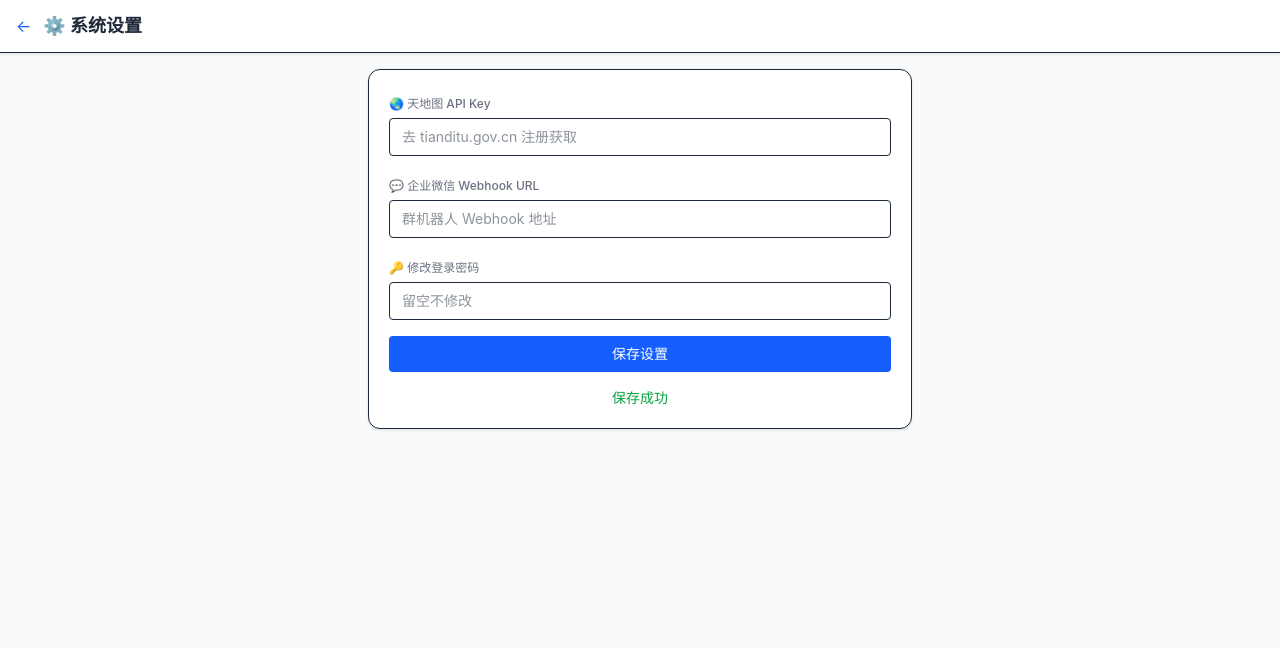
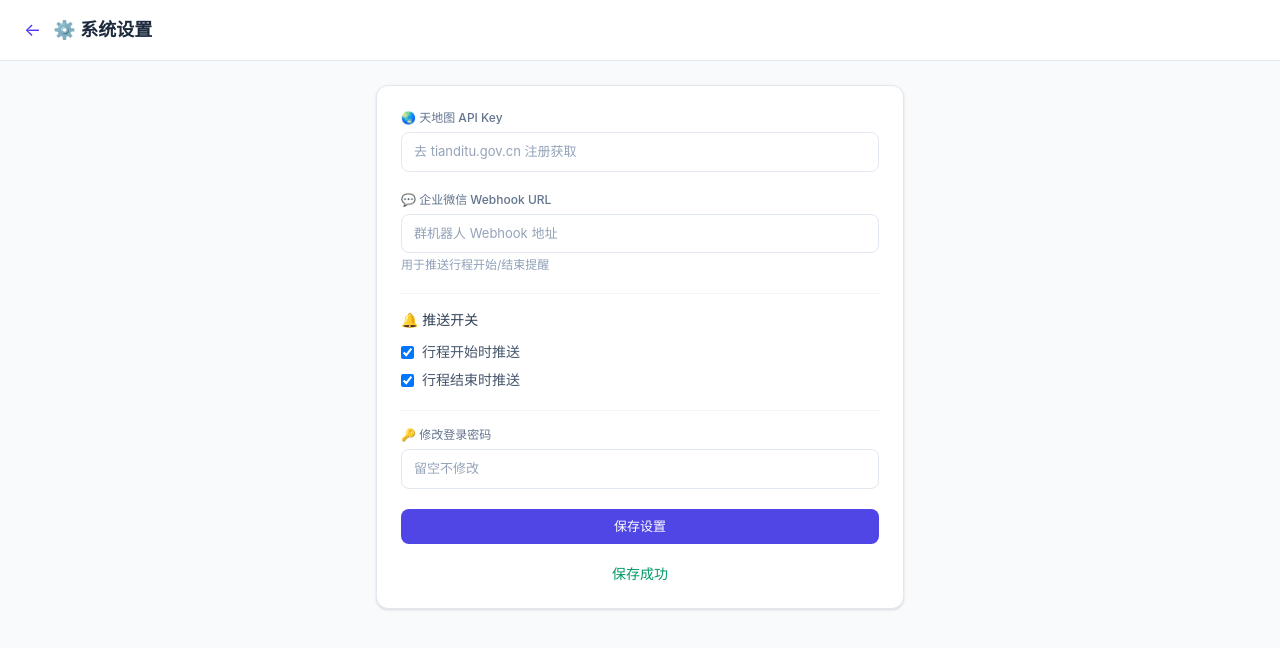
Before and after one commit to ytz-zen/carlog, a Next.js app in the folder app/: page /settings in a window 1280 px wide. Both pictures are taken after a click on the button "保存设置". Shown: the top 648 px of the page. Built offline with nearby package versions, Linux system fonts and the light colour scheme; no server answers; the database is empty.

Commit message:
fix: settings persistence (key-based re-render), /trips page, WeChat push on trip start/end with on/off toggle

```diff
--- a/app/src/app/api/admin/settings/route.ts
+++ b/app/src/app/api/admin/settings/route.ts
@@ -2,7 +2,7 @@ import { NextRequest, NextResponse } from 'next/server'
 import { prisma } from '@/lib/db'
 import { checkCookieAuth } from '@/lib/auth'
 
-const SETTINGS_KEYS = ['tianditu_key', 'webhook_url', 'dashboard_password'] as const
+const SETTINGS_KEYS = ['tianditu_key', 'webhook_url', 'dashboard_password', 'push_trip_start', 'push_trip_end'] as const
 
 export async function GET() {
   const rows = await prisma.systemConfig.findMany({
--- a/app/src/app/api/trips/route.ts
+++ b/app/src/app/api/trips/route.ts
@@ -64,6 +64,15 @@ export async function POST(request: NextRequest) {
     const trip = await prisma.trip.create({
       data: { carId: car.id, tankId: tank.id, startTime: new Date(), endTime: null, pointCount: 0 }
     })
+    // Push trip start notification
+    try {
+      const sysConfig = await prisma.systemConfig.findUnique({ where: { key: 'webhook_url' } })
+      const pushEnabled = await prisma.systemConfig.findUnique({ where: { key: 'push_trip_start' } })
+      if (sysConfig?.value && pushEnabled?.value !== 'false') {
+        const msg = `🚗 行程开始 [${new Date().toLocaleString('zh-CN', { month:'2-digit', day:'2-digit', hour:'2-digit', minute:'2-digit' })}]\n车辆: ${car.name}\n已开始记录行驶轨迹`
+        await sendWebhook(sysConfig.value, msg)
+      }
+    } catch (_) {}
     return NextResponse.json({ tripId: trip.id, state: 'STARTING', carId: car.id, tankId: tank.id })
   }
 
@@ -114,16 +123,20 @@ export async function POST(request: NextRequest) {
       await prisma.trip.update({ where: { id: tripId }, data: { fuelConsumed, fuelPer100km } })
     }
 
-    // Trigger notification
-    const config = await prisma.notificationConfig.findFirst({ where: { carId: trip.carId, onTripEnd: true } })
-    if (config) {
+    // Trigger notification (via system settings)
+    try {
+      const webhookUrl = await prisma.systemConfig.findUnique({ where: { key: 'webhook_url' } })
+      const pushEnabled = await prisma.systemConfig.findUnique({ where: { key: 'push_trip_end' } })
+      if (webhookUrl?.value && pushEnabled?.value !== 'false') {
+        const car = await prisma.car.findUnique({ where: { id: trip.carId }, select: { name: true } })
         const msg = formatTripMessage({
           startTime: trip.startTime, endTime: updated.endTime, duration: updated.duration,
           distance: updated.distance, avgSpeed: updated.avgSpeed, maxSpeed: updated.maxSpeed,
           fuelConsumed: fuelConsumed, fuelPer100km: fuelPer100km
         })
-      await sendWebhook(config.webhookUrl, msg).catch(() => {})
+        await sendWebhook(webhookUrl.value, `${msg}\n车辆: ${car?.name || '未知'}`).catch(() => {})
       }
+    } catch (_) {}
 
     return NextResponse.json({
       tripId, distance: updated.distance, duration: updated.duration,
--- a/app/src/app/settings/page.tsx
+++ b/app/src/app/settings/page.tsx
@@ -6,11 +6,12 @@ import { useRouter } from 'next/navigation'
 export default function SettingsPage() {
   const router = useRouter()
   const [settings, setSettings] = useState<Record<string, string>>({})
+  const [loaded, setLoaded] = useState(false)
   const [saving, setSaving] = useState(false)
   const [msg, setMsg] = useState('')
 
   useEffect(() => {
-    fetch('/api/admin/settings').then(r => r.json()).then(setSettings)
+    fetch('/api/admin/settings').then(r => r.json()).then(d => { setSettings(d); setLoaded(true) })
   }, [])
 
   const save = async () => {
@@ -31,31 +32,50 @@ export default function SettingsPage() {
     setTimeout(() => setMsg(''), 3000)
   }
 
+  if (!loaded) return <div className="min-h-screen flex items-center justify-center text-slate-400">加载中...</div>
+
   return (
-    <div className="min-h-screen bg-gray-50">
-      <header className="bg-white shadow-sm border-b px-4 py-3 flex items-center gap-3">
-        <button onClick={() => router.push('/')} className="text-blue-600 hover:text-blue-800">&larr;</button>
-        <h1 className="text-lg font-bold text-gray-800">⚙️ 系统设置</h1>
+    <div className="min-h-screen bg-slate-50">
+      <header className="bg-white border-b border-slate-200 px-6 py-4 flex items-center gap-3">
+        <button onClick={() => router.push('/')} className="text-indigo-600 hover:text-indigo-800 text-lg">&larr;</button>
+        <h1 className="text-lg font-semibold text-slate-800">⚙️ 系统设置</h1>
       </header>
-      <main className="max-w-xl mx-auto p-4 space-y-4">
-        <div className="bg-white rounded-xl border shadow-sm p-5 space-y-4">
+      <main className="max-w-xl mx-auto p-4 sm:p-6 space-y-4">
+        <div className="bg-white rounded-xl border border-slate-200 shadow-sm p-5 sm:p-6 space-y-5">
           <div>
-            <label className="text-xs text-gray-500 font-medium">🌏 天地图 API Key</label>
-            <input id="tianditu_key" defaultValue={settings.tianditu_key || ''} className="w-full border rounded px-3 py-2 text-sm mt-1" placeholder="去 tianditu.gov.cn 注册获取" />
+            <label className="text-xs font-medium text-slate-500 block mb-1.5">🌏 天地图 API Key</label>
+            <input id="tianditu_key" key={`tk-${settings.tianditu_key}`} defaultValue={settings.tianditu_key || ''}
+              className="input" placeholder="去 tianditu.gov.cn 注册获取" />
           </div>
           <div>
-            <label className="text-xs text-gray-500 font-medium">💬 企业微信 Webhook URL</label>
-            <input id="webhook_url" defaultValue={settings.webhook_url || ''} className="w-full border rounded px-3 py-2 text-sm mt-1" placeholder="群机器人 Webhook 地址" />
+            <label className="text-xs font-medium text-slate-500 block mb-1.5">💬 企业微信 Webhook URL</label>
+            <input id="webhook_url" key={`wh-${settings.webhook_url}`} defaultValue={settings.webhook_url || ''}
+              className="input" placeholder="群机器人 Webhook 地址" />
+            <p className="text-xs text-slate-400 mt-1">用于推送行程开始/结束提醒</p>
           </div>
-          <div>
-            <label className="text-xs text-gray-500 font-medium">🔑 修改登录密码</label>
-            <input id="dashboard_password" type="password" defaultValue={settings.dashboard_password || ''} className="w-full border rounded px-3 py-2 text-sm mt-1" placeholder="留空不修改" />
+          <div className="border-t border-slate-100 pt-4">
+            <h3 className="text-sm font-medium text-slate-700 mb-3">🔔 推送开关</h3>
+            <label className="flex items-center gap-2 text-sm text-slate-600">
+              <input type="checkbox" id="push_trip_start" key={`ps-${settings.push_trip_start}`}
+                defaultChecked={settings.push_trip_start !== 'false'} className="rounded" />
+              行程开始时推送
+            </label>
+            <label className="flex items-center gap-2 text-sm text-slate-600 mt-2">
+              <input type="checkbox" id="push_trip_end" key={`pe-${settings.push_trip_end}`}
+                defaultChecked={settings.push_trip_end !== 'false'} className="rounded" />
+              行程结束时推送
+            </label>
+          </div>
+          <div className="border-t border-slate-100 pt-4">
+            <label className="text-xs font-medium text-slate-500 block mb-1.5">🔑 修改登录密码</label>
+            <input id="dashboard_password" type="password" key={`pw-${settings.dashboard_password}`}
+              defaultValue="" className="input" placeholder="留空不修改" />
           </div>
           <button onClick={save} disabled={saving}
-            className="w-full bg-blue-600 text-white rounded py-2 text-sm hover:bg-blue-700 disabled:opacity-50">
+            className="btn btn-primary w-full justify-center">
             {saving ? '保存中...' : '保存设置'}
           </button>
-          {msg && <p className="text-green-600 text-sm text-center">{msg}</p>}
+          {msg && <p className="text-emerald-600 text-sm text-center">{msg}</p>}
         </div>
       </main>
     </div>
--- /dev/null
+++ b/app/src/app/trips/page.tsx
@@ -0,0 +1,80 @@
+'use client'
+
+import { useEffect, useState } from 'react'
+import { useRouter } from 'next/navigation'
+
+interface Trip {
+  id: string; startTime: string; endTime: string | null
+  distance: number | null; duration: number | null
+  avgSpeed: number | null; maxSpeed: number | null
+  fuelConsumed: number | null; fuelPer100km: number | null
+  tank: { name: string }
+}
+
+export default function TripsPage() {
+  const router = useRouter()
+  const [trips, setTrips] = useState<Trip[]>([])
+  const [loading, setLoading] = useState(true)
+
+  useEffect(() => {
+    fetch('/api/dashboard/trips?size=50', { headers: { 'X-API-Key': 'carlog_dev_key_2026' } })
+      .then(r => r.json()).then(d => { setTrips(d.trips || []); setLoading(false) })
+      .catch(() => setLoading(false))
+  }, [])
+
+  const fmt = (sec: number | null) => {
+    if (!sec) return '-'
+    const h = Math.floor(sec / 3600), m = Math.floor((sec % 3600) / 60), s = sec % 60
+    return h > 0 ? `${h}时${m}分` : m > 0 ? `${m}分${s}秒` : `${s}秒`
+  }
+
+  return (
+    <div className="min-h-screen bg-slate-50">
+      <header className="bg-white border-b border-slate-200 px-6 py-4 flex items-center gap-3">
+        <button onClick={() => router.push('/')} className="text-indigo-600 hover:text-indigo-800 text-lg">&larr;</button>
+        <h1 className="text-lg font-semibold text-slate-800">🚗 行程记录</h1>
+      </header>
+      <main className="max-w-4xl mx-auto p-4 sm:p-6">
+        {loading ? (
+          <div className="text-center py-12 text-slate-400">加载中...</div>
+        ) : trips.length === 0 ? (
+          <div className="bg-white rounded-xl border border-slate-200 shadow-sm p-12 text-center">
+            <div className="text-4xl mb-3">🚗</div>
+            <p className="text-slate-500">暂无行程记录</p>
+            <p className="text-xs text-slate-400 mt-1">连接车辆后会自动记录行驶轨迹</p>
+          </div>
+        ) : (
+          <div className="bg-white rounded-xl border border-slate-200 shadow-sm overflow-hidden">
+            <table className="w-full text-sm">
+              <thead><tr className="border-b bg-slate-50 text-slate-400 text-xs">
+                <th className="py-3 px-4 text-left">时间</th>
+                <th className="py-3 px-4 text-right">里程</th>
+                <th className="py-3 px-4 text-right">时长</th>
+                <th className="py-3 px-4 text-right">均速</th>
+                <th className="py-3 px-4 text-right">油耗</th>
+                <th className="py-3 px-4 text-center">轨迹</th>
+              </tr></thead>
+              <tbody>
+                {trips.map(t => (
+                  <tr key={t.id} className="border-b last:border-0 hover:bg-slate-50">
+                    <td className="py-3 px-4 text-slate-600 whitespace-nowrap">
+                      {new Date(t.startTime).toLocaleDateString('zh-CN', { month: '2-digit', day: '2-digit' })}
+                      <span className="text-slate-300 ml-1">{new Date(t.startTime).toLocaleTimeString('zh-CN', { hour: '2-digit', minute: '2-digit' })}</span>
+                    </td>
+                    <td className="py-3 px-4 text-right text-indigo-600 font-medium">{t.distance !== null ? `${t.distance} km` : '-'}</td>
+                    <td className="py-3 px-4 text-right text-slate-600">{t.duration !== null ? fmt(t.duration) : '-'}</td>
+                    <td className="py-3 px-4 text-right text-slate-600">{t.avgSpeed !== null ? `${t.avgSpeed} km/h` : '-'}</td>
+                    <td className="py-3 px-4 text-right text-emerald-600">{t.fuelConsumed !== null ? `${t.fuelConsumed} L` : '-'}</td>
+                    <td className="py-3 px-4 text-center">
+                      <a href={`/trip/${t.id}`} className="text-indigo-500 hover:text-indigo-700 text-xs hover:underline">查看轨迹</a>
+                    </td>
+                  </tr>
+                ))}
+              </tbody>
+            </table>
+          </div>
+        )}
+      </main>
+    </div>
+  )
+}
```
Lines whose indentation alone changed are shown as unchanged.
